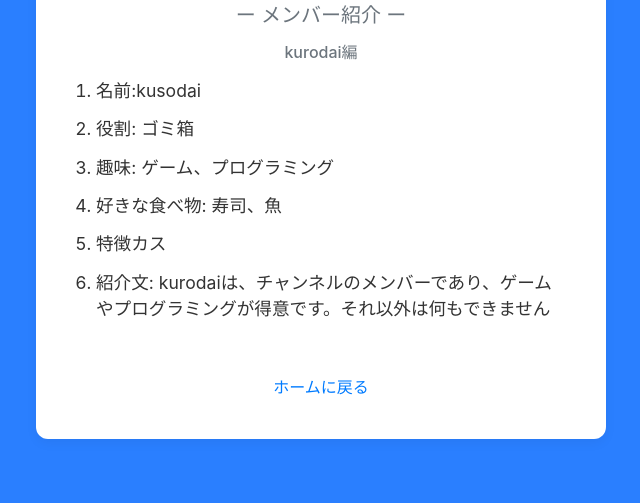
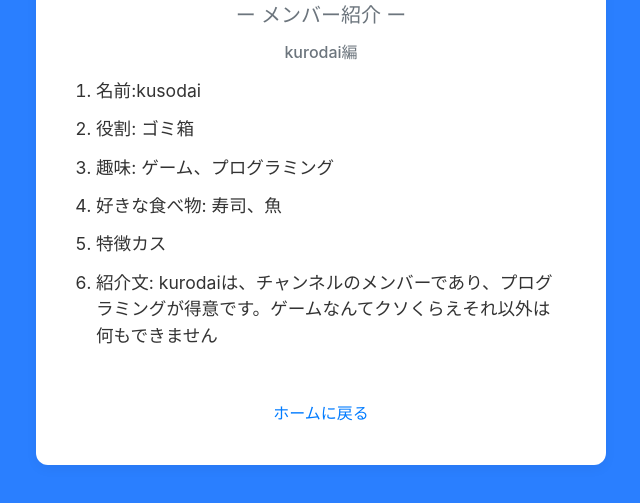
Before and after one commit to kurodai290/Memer, a plain HTML site: page kurodai.html in a window 1280 px wide. Shown: the part 155-658 px from the top of the page, without its empty margins (319-959 px from the left). Drawn offline with nearby package versions, Linux system fonts and the light colour scheme.

Commit message:
Update kurodai.html

```diff
--- a/kurodai.html
+++ b/kurodai.html
@@ -52,7 +52,7 @@
                         <li>趣味: ゲーム、プログラミング</li>
                         <li>好きな食べ物: 寿司、魚</li>
                         <li>特徴カス</li>
-                        <li>紹介文: kurodaiは、チャンネルのメンバーであり、ゲームやプログラミングが得意です。それ以外は何もできません</li>
+                        <li>紹介文: kurodaiは、チャンネルのメンバーであり、プログラミングが得意です。ゲームなんてクソくらえそれ以外は何もできません</li>
                     </ol>
                 </div>
             </div>
```
